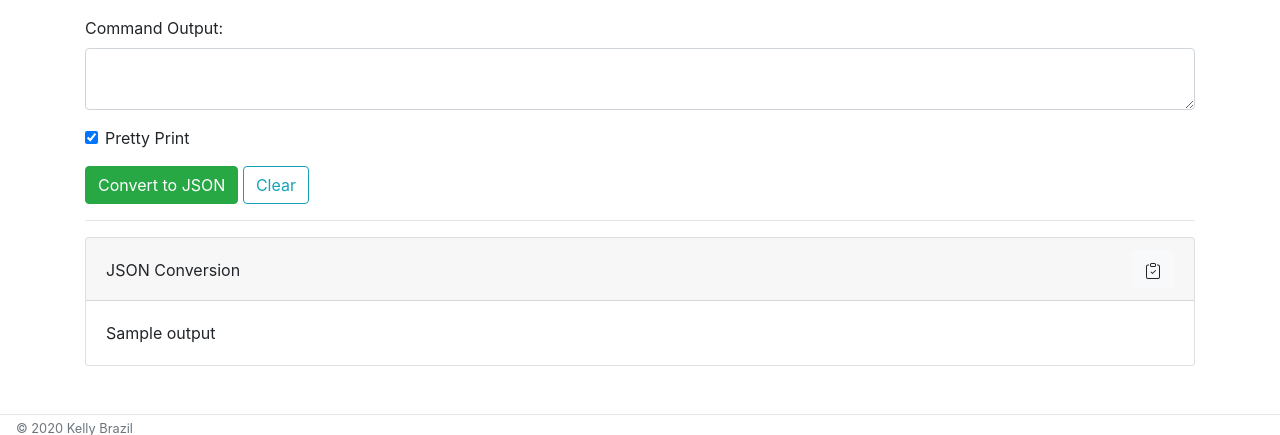
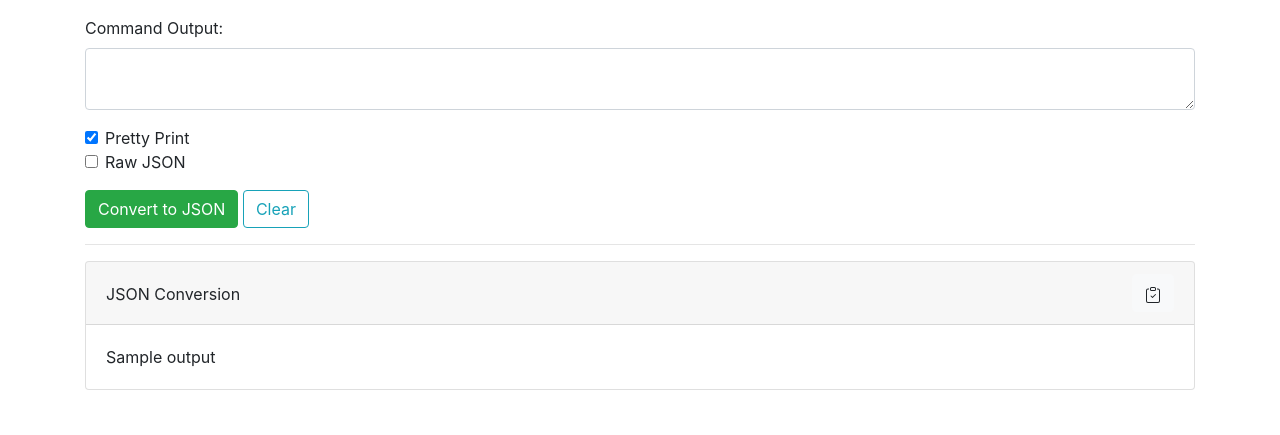
Before and after one commit to kellyjonbrazil/jc-web, a Flask app: template templates/home.html in a window 1280 px wide. Shown: the part 140-575 px from the top of the page. Run offline with Flask 2, Linux system fonts and the light colour scheme; the template is opened without the code that fills it: values that come from a table or form of the project are taken from there, most other values are stand-ins (such as "Sample title", 1, 10 or a date in 2020); some libraries are stand-ins or nearby versions.

Commit message:
bump to v0.4.0

```diff
--- a/app.py
+++ b/app.py
@@ -45,7 +45,7 @@ def home():
     if form.validate_on_submit():
         try:
             parser = importlib.import_module('jc.parsers.' + form.command_parser.data)
-            output = parser.parse(form.command_output.data, quiet=True)
+            output = parser.parse(form.command_output.data, quiet=True, raw=form.raw_json.data)
         except Exception:
             flash('jc was unable to parse the content. Did you use the correct parser?', 'danger')
             return render_template('home.html', title=TITLE, jc_info=jc_info, form=form, output=output)
@@ -66,6 +66,7 @@ class MyInput(FlaskForm):
     command_parser = SelectField('Parser', choices=parser_mod_list)
     command_output = TextAreaField('Command Output', validators=[DataRequired()])
     pretty_print = BooleanField('Pretty Print', default='checked')
+    raw_json = BooleanField('Raw JSON')
     submit = SubmitField('Convert to JSON')
 
 
--- a/requirements.txt
+++ b/requirements.txt
@@ -1,4 +1,4 @@
-jc==1.17.3
+jc==1.17.4
 gunicorn>=20.0.4
 click==7.1.2
 Flask==1.1.2
--- a/templates/home.html
+++ b/templates/home.html
@@ -19,7 +19,10 @@
       {% endif %}
     </div>
     <div class="form-check">
-      {{ form.pretty_print(class="form-check-input mb-3") }} {{ form.pretty_print.label(class="form-check-label mb-3") }}
+      {{ form.pretty_print(class="form-check-input") }} {{ form.pretty_print.label(class="form-check-label") }}
+    </div>
+    <div class="form-check">
+      {{ form.raw_json(class="form-check-input mb-3") }} {{ form.raw_json.label(class="form-check-label mb-3") }}
     </div>
     <div class="form-group">
       {{ form.submit(class="btn btn-success") }}  <a class="btn btn-outline-info" href="{{ url_for('home') }}">Clear</a>
```
Also changed, not shown: 1 other file.
